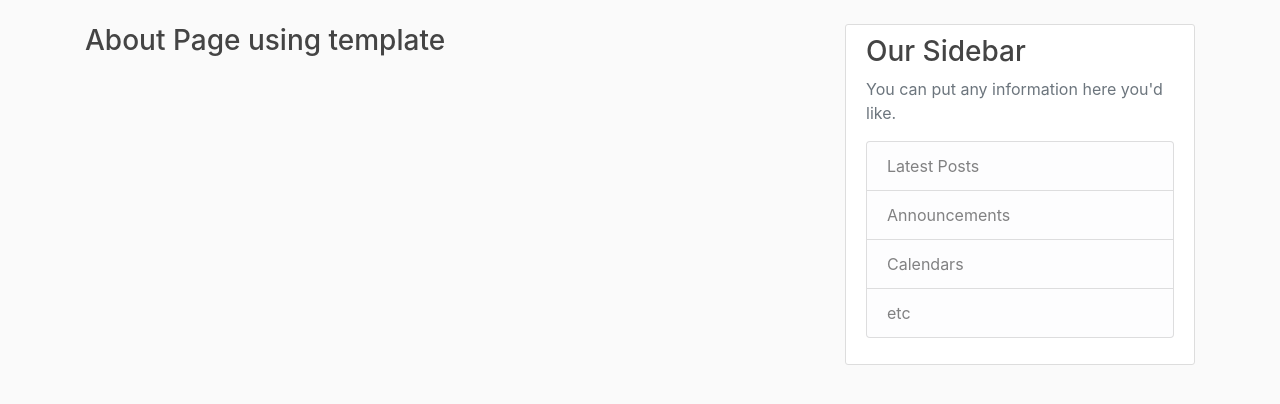
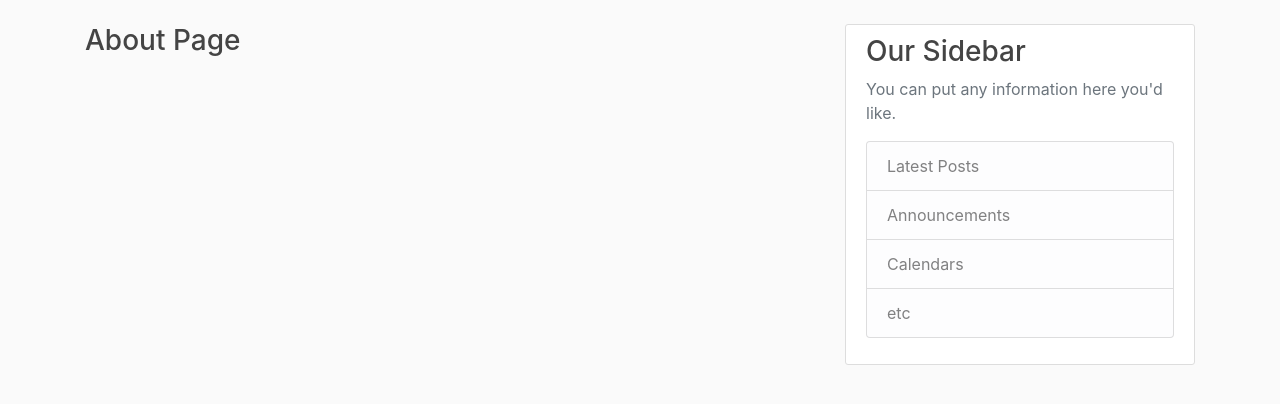
Before and after one commit to ressafri/flask, a Python web app: template templates/about.html in a window 1280 px wide. Shown: the part 56-460 px from the top of the page. Run offline with Jinja, Linux system fonts and the light colour scheme; the template is opened without the code that fills it, so the values that code supplies are empty; some libraries are stand-ins or nearby versions.

Commit message:
Modify about us page

```diff
--- a/templates/about.html
+++ b/templates/about.html
@@ -1,4 +1,4 @@
 {% extends "layout.html" %}
 {% block content %}
-  <h3>About Page using template<h3>
+  <h3>About Page<h3>
 {% endblock content %}
```
